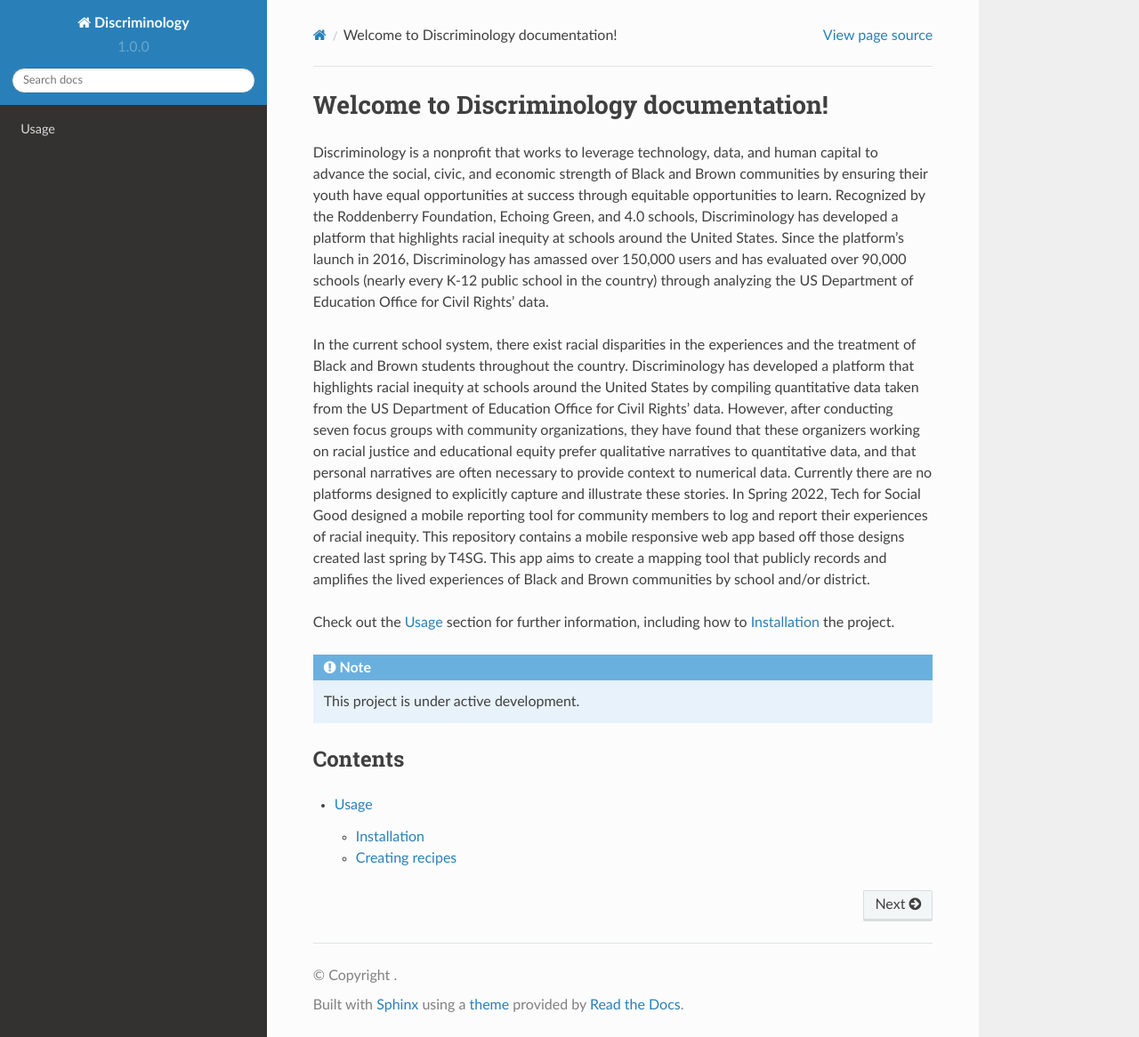
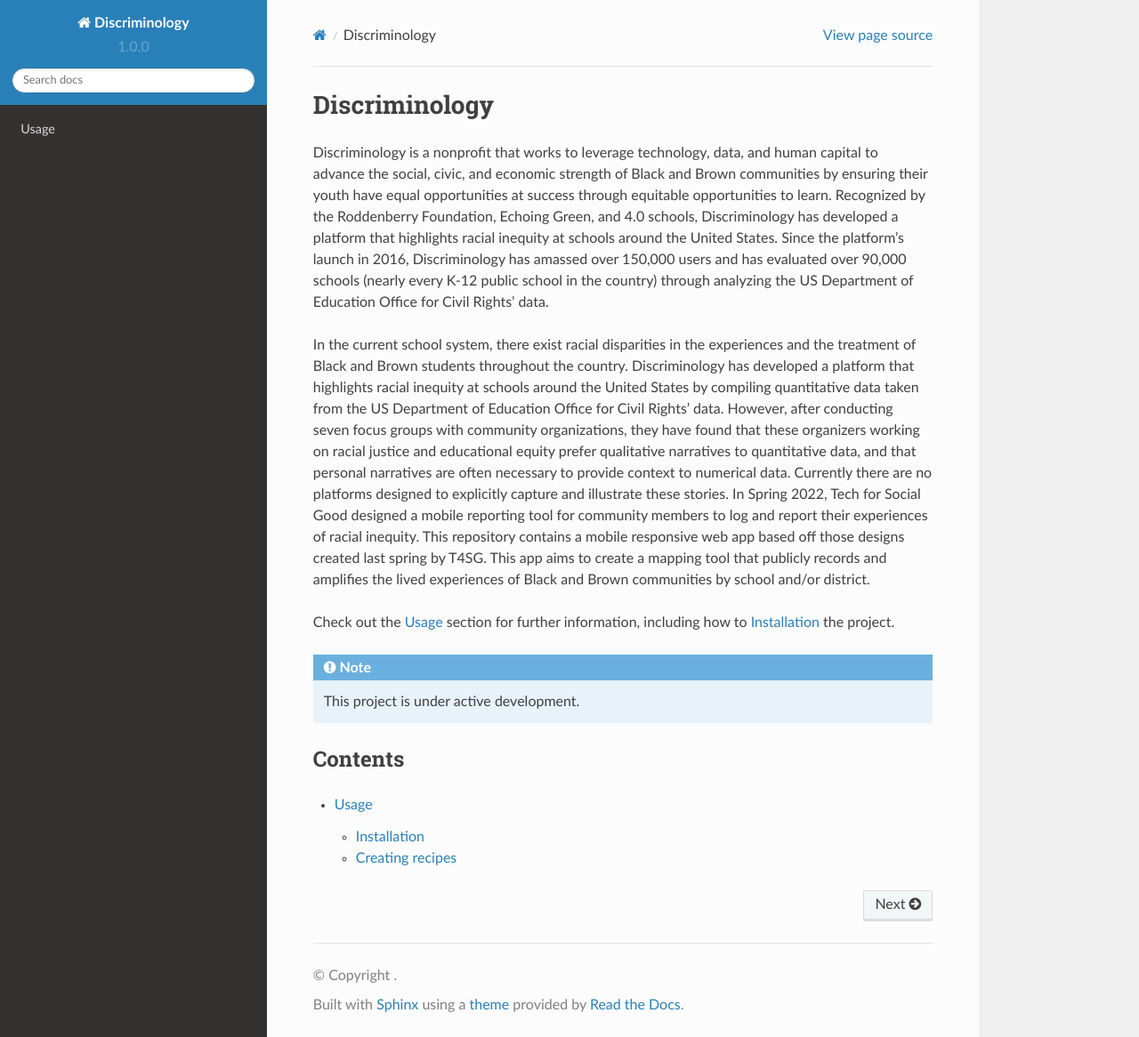
Before and after one commit to JHPark25/DiscriminologyDocs, a Sphinx documentation site: the page built from docs/source/index.rst, in a window 1280 px wide and 1166 px high. Shown: the whole window at 89% size. Built offline with Sphinx 7.4.7 and the Read the Docs theme 2.0.0, drawn with Linux system fonts in a browser that asks for light colours; pages that are not in the unit, such as notebooks, are missing from menus.

Commit message:
Updates to backend documentation

```diff
--- a/docs/source/index.rst
+++ b/docs/source/index.rst
@@ -1,4 +1,4 @@
-Welcome to Discriminology documentation!
+Discriminology
 ===================================
 
 Discriminology is a nonprofit that works to leverage technology, data, and human
@@ -8,7 +8,7 @@
 Echoing Green, and 4.0 schools, Discriminology has developed a platform that
 highlights racial inequity at schools around the United States. Since the
 platform's launch in 2016, Discriminology has amassed over 150,000 users and has
-evaluated over 90,000 schools \(nearly every K-12 public school in the country\)
+evaluated over 90,000 schools (nearly every K-12 public school in the country)
 through analyzing the US Department of Education Office for Civil Rights' data.
 
 In the current school system, there exist racial disparities in the experiences
```
Also changed, not shown: docs/source/backend.rst (+48 -0 lines), docs/source/updates.rst (added).
